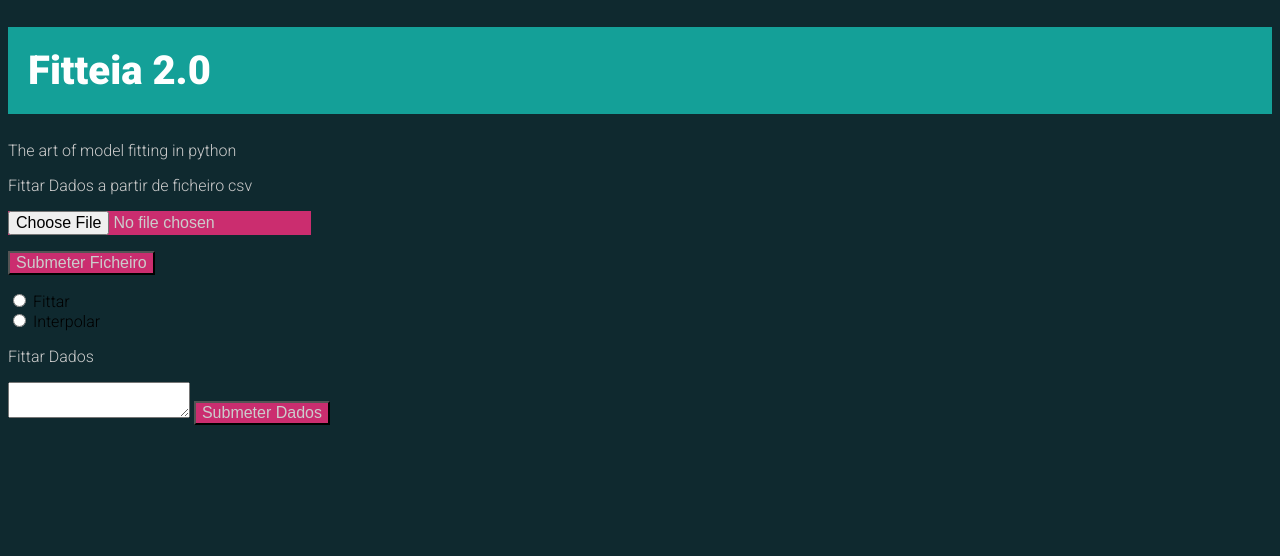
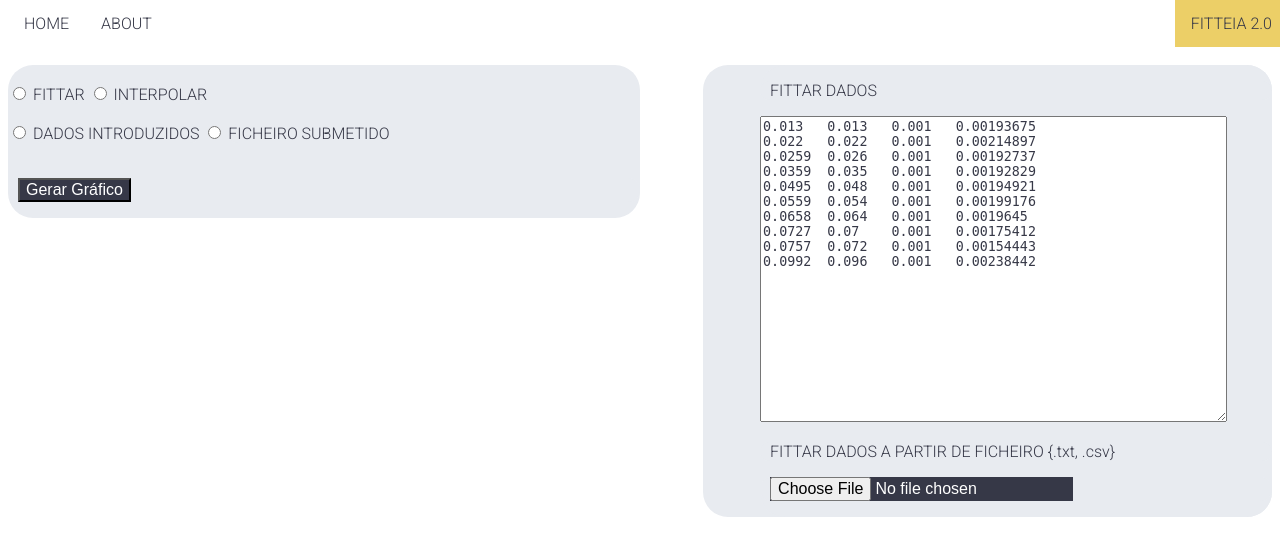
Before and after one commit to MiguelLameiras/Fitter, a Flask app: page / in a window 1280 px wide. Shown: the top 556 px of the page. Run offline with Flask 2, Linux system fonts and the light colour scheme.

Commit message:
Enfim, muitas mudanças

```diff
--- a/website/main.py
+++ b/website/main.py
@@ -1,4 +1,6 @@
 from flask import Flask, redirect, flash,url_for, render_template,request
+import matplotlib
+matplotlib.use('Agg')
 import matplotlib.pyplot as plt
 import io
 import os
@@ -40,17 +42,13 @@ def read(file_path):
 
   return leitura
 
-def cubic_spline_plot(x,y):
+def Fit_to_Function(x,y):
     #Fazer plot do ficheiro
     img = io.BytesIO()
-    #cs = CubicSpline(x,y,bc_type='natural')
     parametros,seila = curve_fit(func, x, y)
-    print("###################################")
-    print(parametros)
     x_continuo = np.linspace(min(x),max(x),1000)
     plt.plot(x,y,'o',x_continuo, func(x_continuo,*parametros), '-',)
-    plt.legend(['Data', 'Cubic Spline'], loc='best')
-    img = io.BytesIO()
+    plt.legend(['Data', 'Fit'], loc='best')
     plt.savefig(img, format='png')
     img.seek(0)
     plt.clf()
@@ -59,6 +57,21 @@ def cubic_spline_plot(x,y):
 
     return plot_url, parametros
 
+def Interpolate(x,y):
+    #Fazer plot do ficheiro
+    img = io.BytesIO()
+    cs = CubicSpline(x,y,bc_type='natural')
+    x_continuo = np.linspace(min(x),max(x),1000)
+    plt.plot(x,y,'o',x_continuo, cs(x_continuo), '-',)
+    plt.legend(['Data', 'Cubic Spline'], loc='best')
+    plt.savefig(img, format='png')
+    img.seek(0)
+    plt.clf()
+
+    plot_url = base64.b64encode(img.getvalue()).decode()
+
+    return plot_url
+
 def func(x,a,b):
     return a+b*x
 
@@ -66,9 +79,13 @@ def func(x,a,b):
 def home():
     return render_template("index.html")
 
-@app.route("/plot_data", methods = ['POST'])
-def dados_input():
-    if request.method == "POST" and request.form['data']:
+@app.route("/about")
+def about():
+    return render_template("about.html")
+
+@app.route("/plot", methods = ['POST'])
+def plot():
+    if request.method == "POST" and request.form['FileorText'] == "Input":
         dados = request.form['data']
 
         dados = str(dados)
@@ -86,13 +103,15 @@ def dados_input():
                 if (j == 1):
                     y.append(dados[j+num_cols*i])
 
-        temp_graph, temp_pars = cubic_spline_plot(x,y)
+        if request.form['FitorInterpolate'] == "Fit":
+            temp_graph, temp_pars = Fit_to_Function(x,y)
+            return render_template("plot_custom.html", content = dados_string, graph = temp_graph, size = length, num_cols = 4, freepars = temp_pars, num_pars = len(temp_pars))
 
-        return render_template("plot_custom.html", content = dados_string, graph = temp_graph, size = length, num_cols = 4, freepars = temp_pars, num_pars = len(temp_pars))
+        elif request.form['FitorInterpolate'] == "Interpolate":
+            temp_graph = Interpolate(x,y)
+            return render_template("plot_custom.html", content = dados_string, graph = temp_graph, size = length, num_cols = 4, num_pars = 0)
 
-@app.route("/plot_excel", methods = ['POST'])
-def plot_excel():
-    if request.method == "POST" and request.files['file']:
+    elif request.method == "POST" and request.form['FileorText'] == "File":
         #Upload do ficheiro
         uploaded_file = request.files['file']
         if uploaded_file.filename != '':
@@ -108,9 +127,13 @@ def plot_excel():
                 for j in i[1:-2]:
                         y.append(float(j))
 
-            temp_graph, temp_pars = cubic_spline_plot(x,y)
+            if request.form['FitorInterpolate'] == "Fit":
+                temp_graph, temp_pars = Fit_to_Function(x,y)
+                return render_template("plot_excel.html", content = leitura, graph = temp_graph, freepars = temp_pars, num_pars = len(temp_pars))
 
-            return render_template("plot_excel.html", content = leitura, graph = temp_graph, freepars = temp_pars, num_pars = len(temp_pars))
+            elif request.form['FitorInterpolate'] == "Interpolate":
+                temp_graph = Interpolate(x,y)
+                return render_template("plot_excel.html", content = leitura, graph = temp_graph, num_pars = 0)
 
 if __name__ == "__main__":
     app.run(debug = True)
--- a/website/static/style.css
+++ b/website/static/style.css
@@ -1,39 +1,87 @@
+
+/*https://www.behance.net/gallery/111281909/Finely-template?tracking_source=search_projects_recommended%7CWeb%20Template*/
+
+/* Add a black background color to the top navigation */
+.navbar {
+    background-color: #ffffff80;
+    backdrop-filter: blur(4px);
+    position: fixed; /* Set the navbar to fixed position */
+    top: 0; /* Position the navbar at the top of the page */
+    width: 100%; /* Full width */
+}
+
+  /* Links inside the navbar */
+.navbar a {
+    float: left;
+    display: block;
+    color: #363847;
+    text-align: center;
+    padding: 14px 16px;
+    text-decoration: none;
+}
+
+  /* Change background on mouse-over */
+.navbar a:hover {
+    background: #ECCF67;
+    color: #E8EBF0;
+}
+
+  /* Main content */
+.main {
+    margin-top:30px; /* Add a top margin to avoid content overlay */
+}
 body {
-    background-color: #0F292F;
+    background-color: #FFFFFF;
     font-family: 'Roboto', sans-serif;
 }
 
 h1 {
-    background-color: #14A098;
-    color: #FEFFFF;
+    background-color: #ECCF67;
+    color: #363847;
     margin-left: 0px;
     padding: 20px;
     font-size: 40px;
     font-weight: 900;
+    border-radius: 25px;
 }
 
 p {
-    background-color: #0F292F;
-    color: #CCCCCC;
+    background-color: #E8EBF0;
+    color: #363847;
+    border-radius: 25px;
+    padding-left: 10px;
 }
 
 button{
-    background-color: #CB2D6F;
-    color:#CCCCCC;
+    background-color: #363847;
+    color:#FFFFFF;
     font-size: medium;
+    border-radius: 25px;
 }
 
 input{
-    background-color: #CB2D6F;
-    color:#CCCCCC;
+    background-color: #363847;
+    color:#FFFFFF;
     font-size: medium;
 }
 
 textarea{
-    color: #0F292F;
+    color: #363847;
 }
 
 br{
-    background-color: #CB2D6F;
-    color:#CCCCCC;
-    font-size: medium;}
+    background-color: #FFFFFF;
+    color: #363847;
+    border-radius: 25px;
+}
+
+label{
+    background-color: #E8EBF0;
+    color: #363847;
+    border-radius: 25px;
+}
+
+div{
+    background-color: #E8EBF0;
+    border-radius: 25px;
+}
--- a/website/templates/index.html
+++ b/website/templates/index.html
@@ -11,24 +11,46 @@
 
     <!-- Importar o ficheiro .css-->
     <link rel="stylesheet" href="/static/style.css">
-    <title>Fitteia</title>
+    <title>Fitteia 2.0</title>
 </head>
 
 <body>
-    <h1>Fitteia 2.0</h1>
-    <p>The art of model fitting in python</p>
-    <form method="POST" action="/plot_excel" enctype="multipart/form-data">
-        <p>Fittar Dados a partir de ficheiro csv</p>
-        <p><input type="file" name="file"></p>
-        <p><input type="submit" value="Submeter Ficheiro"></p>
+    <div style = "border-radius:0px ;float:left" class="navbar">
+        <a class="active" href="/">HOME</a>
+        <a href="/about">ABOUT</a>
+        <a href="/" style="float:right;background-color: #ECCF67" >FITTEIA 2.0</a>
+    </div>
+
+    <div style = "background-color: #FFFFFF;">
+        <br> <br> <br>
+    </div>
+
+    <form method="POST" action="/plot" enctype="multipart/form-data" >
+        <div style="width: 45%; float:right">
+            <!-- right content in here -->
+            <div style="width: 90%; float:right">
+                <p>FITTAR DADOS</p>
+                <textarea name="data" style="width: 90%;height: 300px;">0.013   0.013   0.001   0.00193675&#10;0.022   0.022   0.001   0.00214897&#10;0.0259  0.026   0.001   0.00192737&#10;0.0359  0.035   0.001   0.00192829&#10;0.0495  0.048   0.001   0.00194921&#10;0.0559  0.054   0.001   0.00199176&#10;0.0658  0.064   0.001   0.0019645&#10;0.0727  0.07    0.001   0.00175412&#10;0.0757  0.072   0.001   0.00154443&#10;0.0992  0.096   0.001   0.00238442</textarea>
+                <p>FITTAR DADOS A PARTIR DE FICHEIRO {.txt, .csv}</p>
+                <p><input type="file" name="file"></p>
+            </div>
+        </div>
+
+        <div style="width: 50%; float:left">
+            <!-- left content in here -->
+            <br>
+            <input type="radio" name="FitorInterpolate" value="Fit">
+            <label> FITTAR</label>
+            <input type="radio" name="FitorInterpolate" value="Interpolate">
+            <label> INTERPOLAR</label><br><br>
+            <input type="radio" name="FileorText" value="Input">
+            <label> DADOS INTRODUZIDOS</label>
+            <input type="radio" name="FileorText" value="File">
+            <label> FICHEIRO SUBMETIDO</label><br><br>
+            <p><input type="submit" value="Gerar Gráfico"></p>
+        </div>
     </form>
-    <form method="POST" action="/plot_data" >
-        <input type="radio" name="option" id = "option1" value="Fittar" /> Fittar <br>
-        <input type="radio" name="option" id = "option2" value="Interpolar" /> Interpolar <br>
-        <p>Fittar Dados</p>
-        <textarea name="data"></textarea>
-        <input type="submit" value="Submeter Dados">
-    </form>
+
 </body>
 
 </html>
```
Also changed, not shown: website/templates/about.html (added, +34 -0 lines), website/templates/plot_custom.html (+17 -2 lines), website/templates/plot_excel.html (+20 -5 lines).
